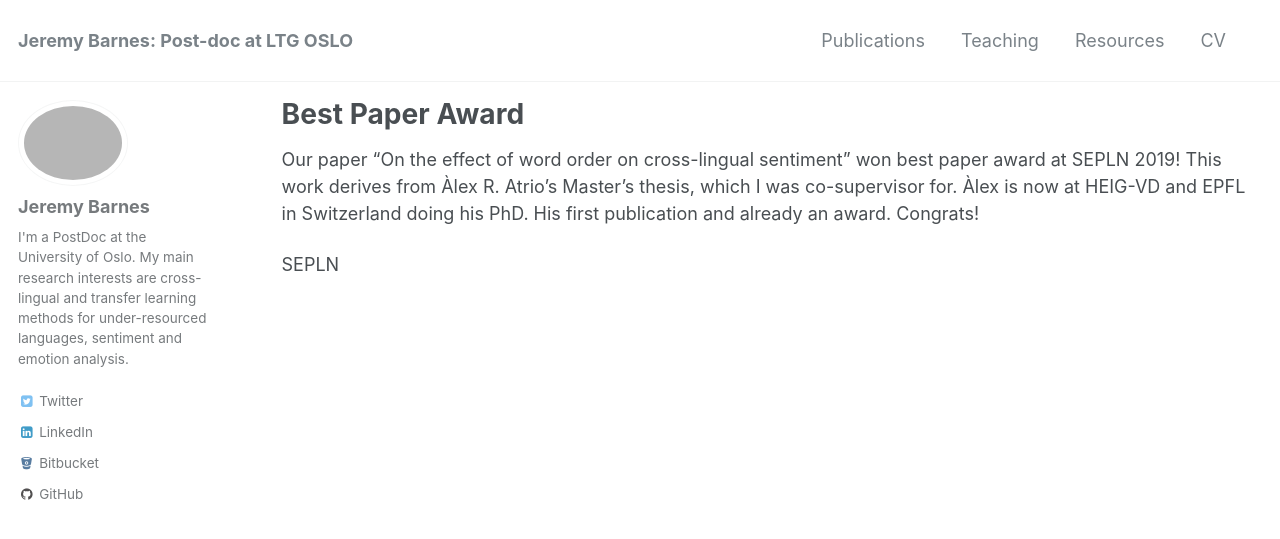
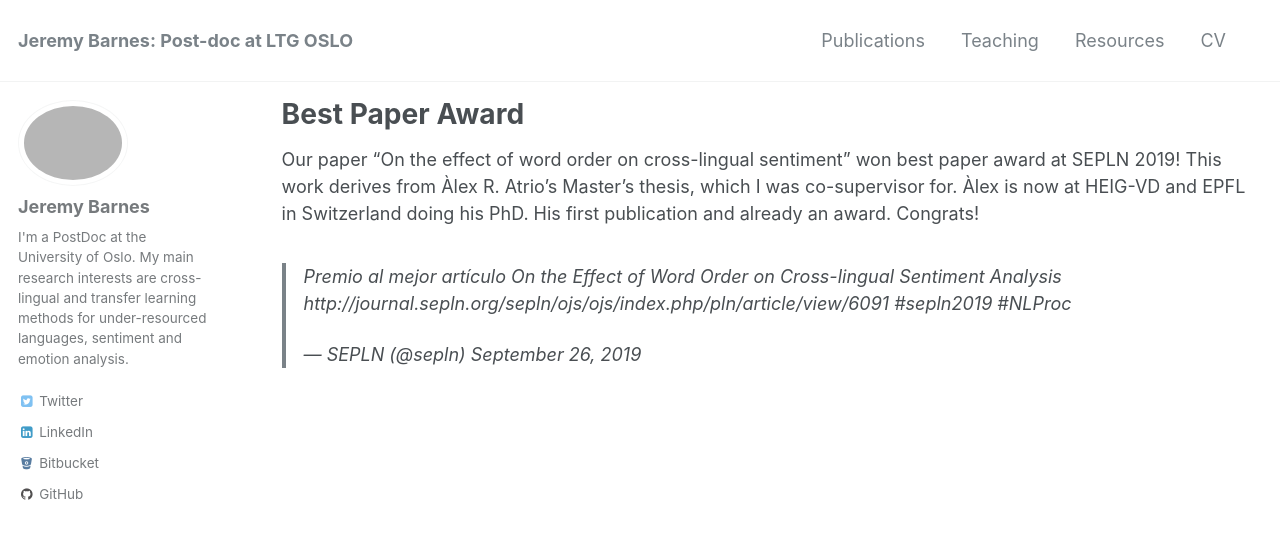
Before and after one commit to jerbarnes/jbarnesspain.github.io, a Jekyll site: the page built from _posts/2019-10-08-bestpaper.md, in a window 1280 px wide and 900 px high. Shown: the top 539 px of the window. Built offline with Jekyll 4.4.1, drawn with Linux system fonts in a browser that asks for light colours; comment, search, counter and statistics services are not loaded.

Commit message:
testing out metadata in blog posts

```diff
--- a/_posts/2019-10-08-bestpaper.md
+++ b/_posts/2019-10-08-bestpaper.md
@@ -9,4 +9,5 @@ date: 2019-10-08
 Our paper "On the effect of word order on cross-lingual sentiment" won best paper award at [SEPLN 2019](http://hitz.eus/sepln2019/)! This work derives from Àlex R. Atrio's Master's thesis, which I was co-supervisor for. Àlex is now at HEIG-VD and EPFL in Switzerland doing his PhD. His first publication and already an award. Congrats!
 
 
-<a href="https://twitter.com/sepln/status/1177253759883386880">SEPLN</a>
+<blockquote class="twitter-tweet" data-lang="en"><p lang="en" dir="ltr">Premio al mejor artículo On the Effect of Word Order on Cross-lingual Sentiment Analysis <a href="http://journal.sepln.org/sepln/ojs/ojs/index.php/pln/article/view/6091">http://journal.sepln.org/sepln/ojs/ojs/index.php/pln/article/view/6091</a> #sepln2019 #NLProc</p>&mdash; SEPLN (@sepln) <a href="https://twitter.com/sepln/status/1177253759883386880">September 26, 2019</a></blockquote>
+<script async="" src="//platform.twitter.com/widgets.js" charset="utf-8"></script>
```
